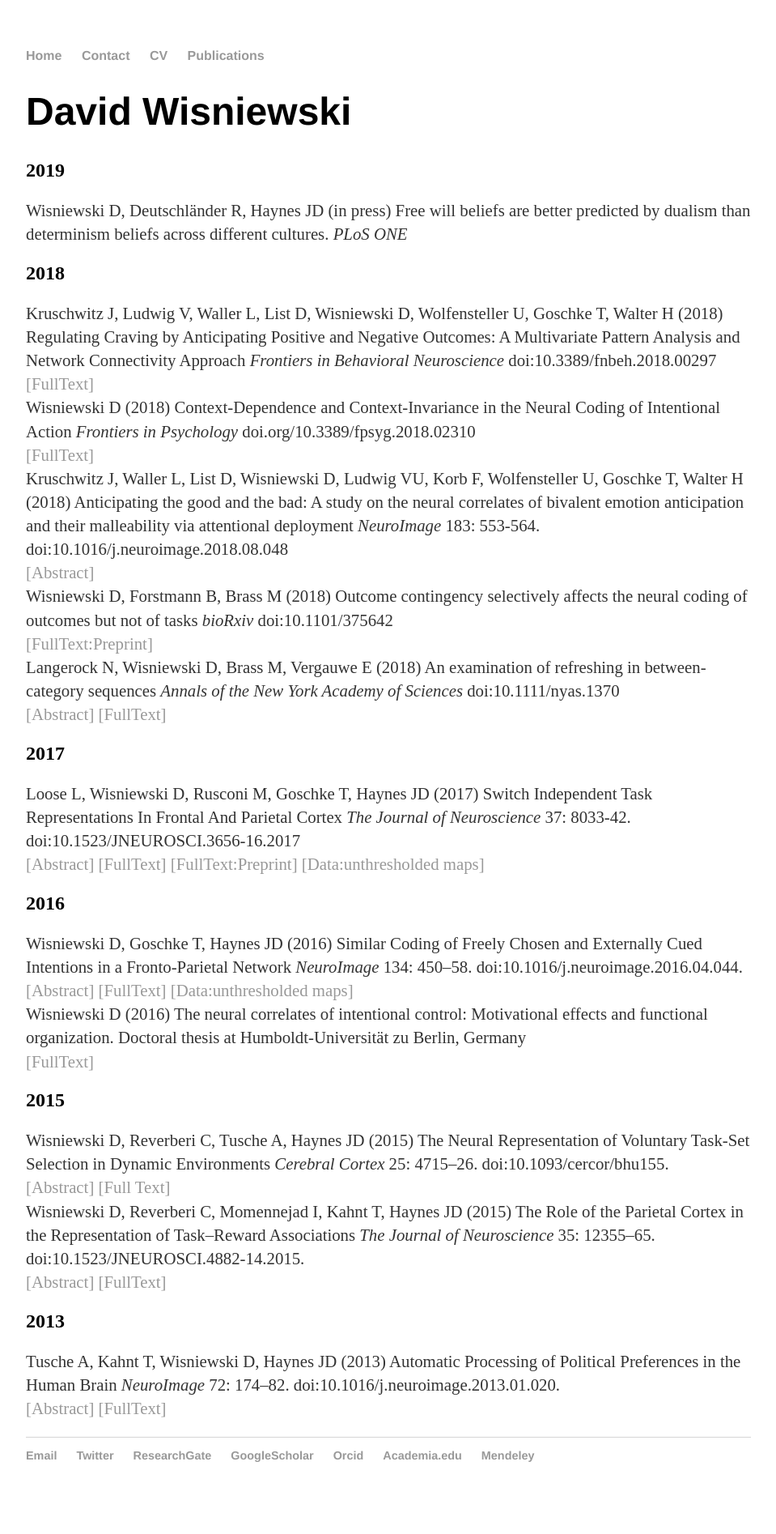
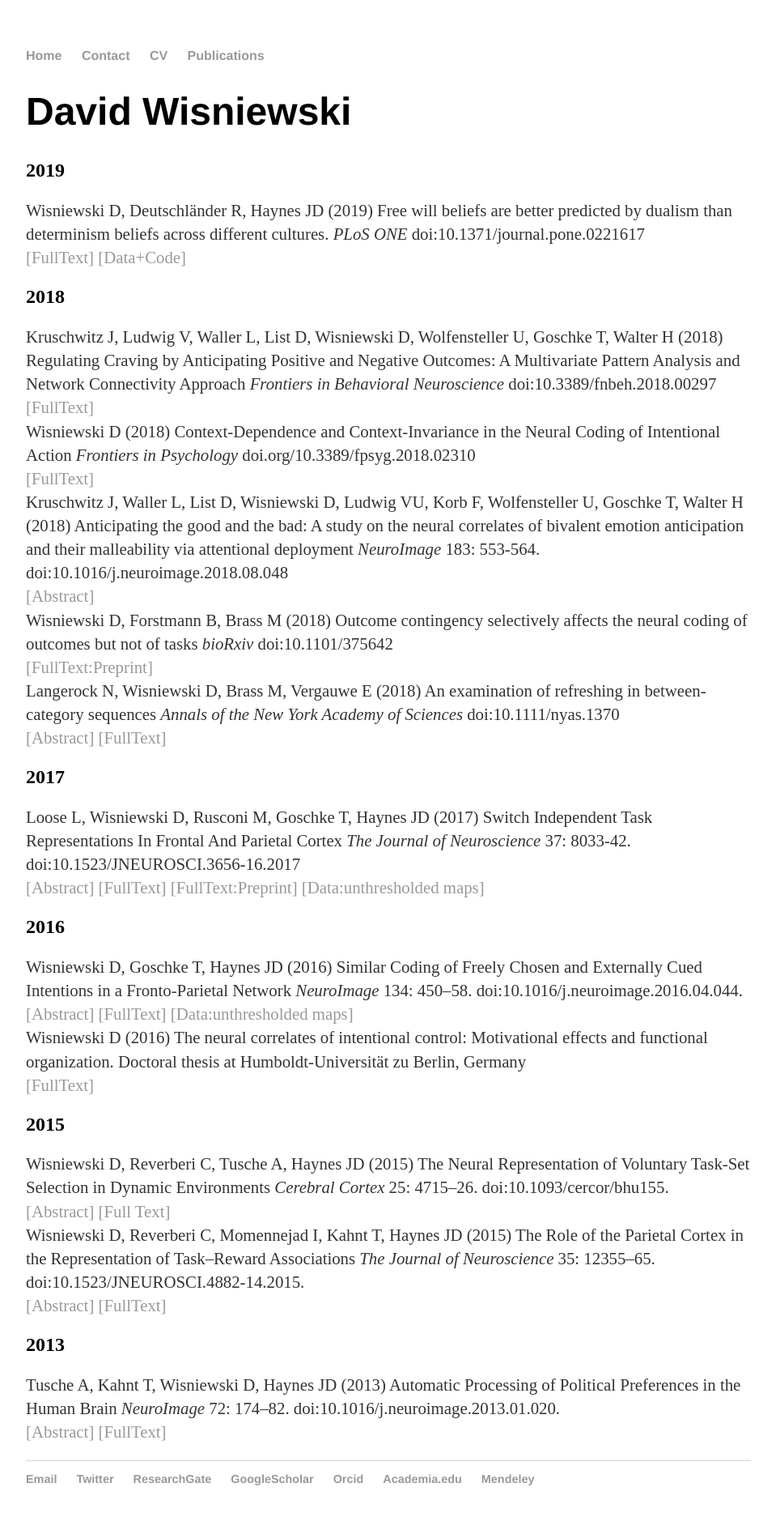
Before and after one commit to davidwisniewski/davidwisniewski.github.io, a Jekyll site: the page built from publications/index.html, in a window 1280 px wide. Shown: the whole page at 81% size, without its empty margins (160-1119 px from the left). Built offline with Jekyll 4.4.1, drawn with Linux system fonts in a browser that asks for light colours; before the commit the page ends 1865 px from its top, so only the background shows below that.

Commit message:
updated publications PLOS ONE

```diff
--- a/publications/index.html
+++ b/publications/index.html
@@ -6,7 +6,8 @@ title: David Wisniewski
 	<h1>David Wisniewski</h1>
 	<h2>2019</h2>
 	<p>
-	Wisniewski D, Deutschländer R, Haynes JD (in press) Free will beliefs are better predicted by dualism than determinism beliefs across different cultures. <em>PLoS ONE</em>
+	Wisniewski D, Deutschländer R, Haynes JD (2019) Free will beliefs are better predicted by dualism than determinism beliefs across different cultures. <em>PLoS ONE</em> doi:10.1371/journal.pone.0221617 <br>
+	<a href="https://journals.plos.org/plosone/article?id=10.1371/journal.pone.0221617">[FullText]</a> <a href="https://osf.io/ajq2e/?view_only=45d321ed519047bd84a55030d72e054d">[Data+Code]</a>
 	</p>
 
 	<h2>2018</h2>
@@ -26,7 +27,7 @@ title: David Wisniewski
 	<h2>2017</h2>
 	<p>
 	Loose L, Wisniewski D, Rusconi M, Goschke T, Haynes JD (2017) Switch Independent Task Representations In Frontal And Parietal Cortex <em>The Journal of Neuroscience</em> 37: 8033-42. doi:10.1523/JNEUROSCI.3656-16.2017  <br>
-	<a href="http://www.jneurosci.org/content/37/33/8033">[Abstract]</a> <a href="/files/Loose et al JNeurosci 2017.pdf">[FullText]</a> <a href="http://biorxiv.org/content/early/2017/05/18/138230">[FullText:Preprint]</a> <a href="http://neurovault.org/collections/2011/">[Data:unthresholded maps]</a><br>
+	<a href="http://www.jneurosci.org/content/37/33/8033">[Abstract]</a> <a href="/files/Loose et al JNeurosci 2017.pdf">[FullText]</a> <a href="http://biorxiv.org/content/early/2017/05/18/138230">[FullText:Preprint]</a> <a href="http://neurovault.org/collections/2011/">[Data:unthresholded maps]</a>
 	</p>
 
 	<h2>2016</h2>
```
